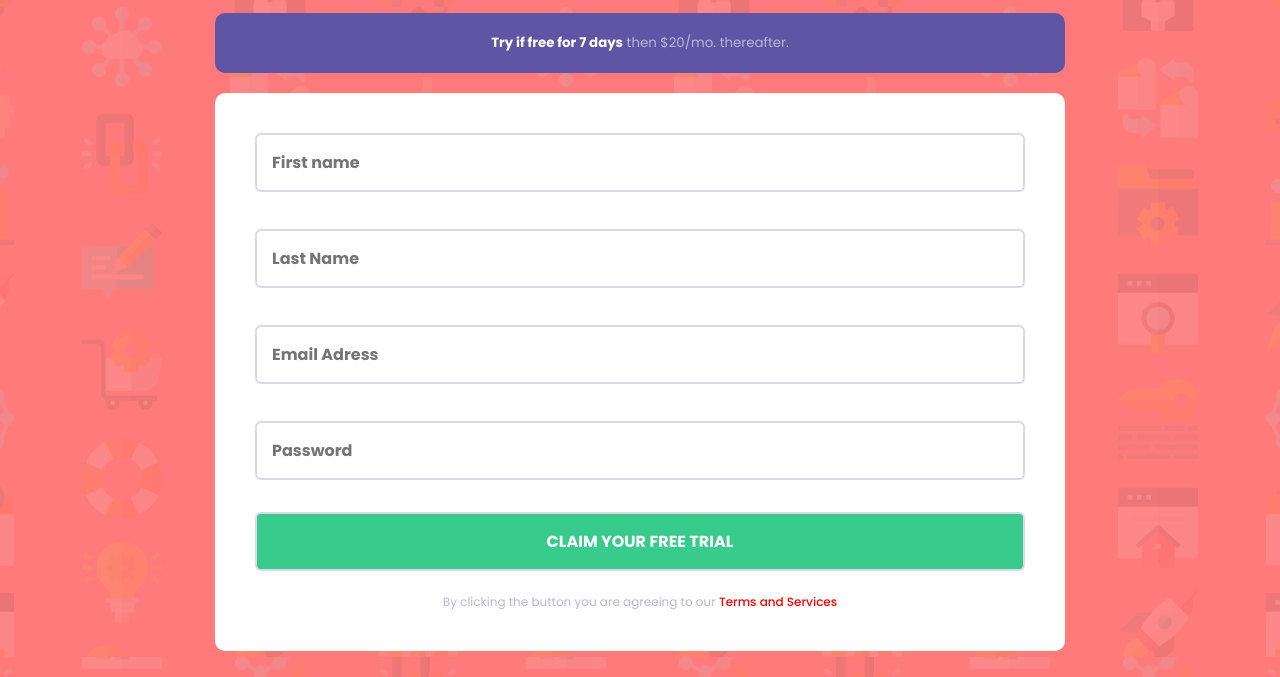
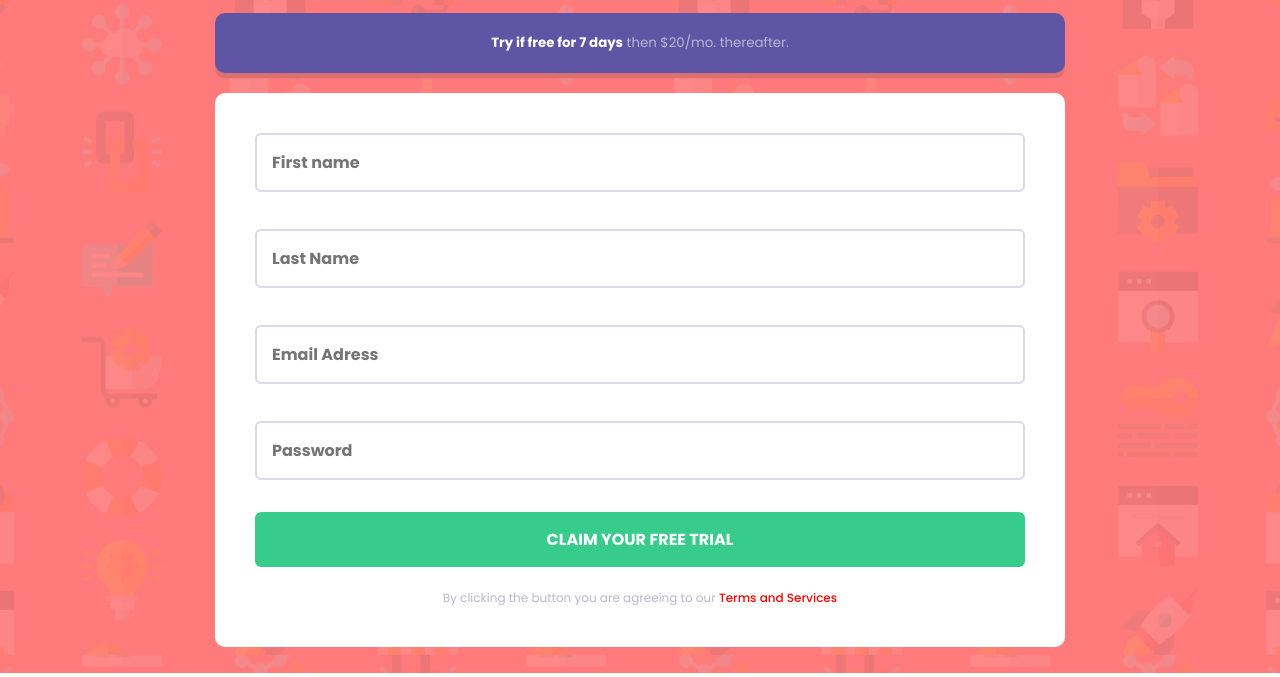
Before and after one commit to dapoadedire/registration-form, a plain HTML site: page index.html in a window 1280 px wide. Shown: the part 163-840 px from the top of the page. Drawn offline with Linux system fonts and the light colour scheme.

Commit message:
Button and shadow

```diff
--- a/style.css
+++ b/style.css
@@ -82,6 +82,8 @@ input#submit {
     margin-top: 20px;
     margin-bottom: 12px;
     cursor: pointer;
+    border: none;
+
 
 }
 
@@ -95,6 +97,7 @@ input#submit {
     border-radius: 10px;
     margin-bottom: 20px;
     text-align: center;
+    box-shadow: 0px 0.4em rgb(219, 112, 112);
 }
 
 .free span {
```
